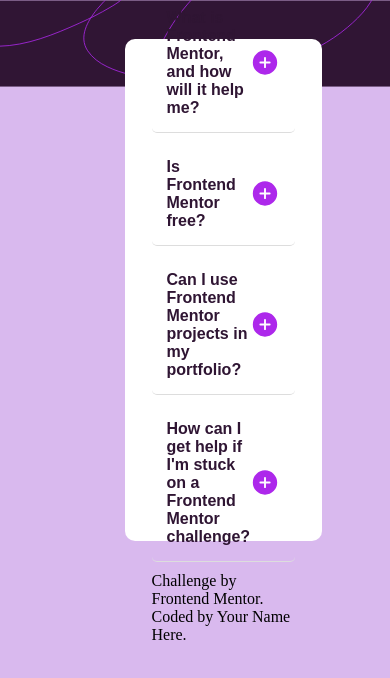
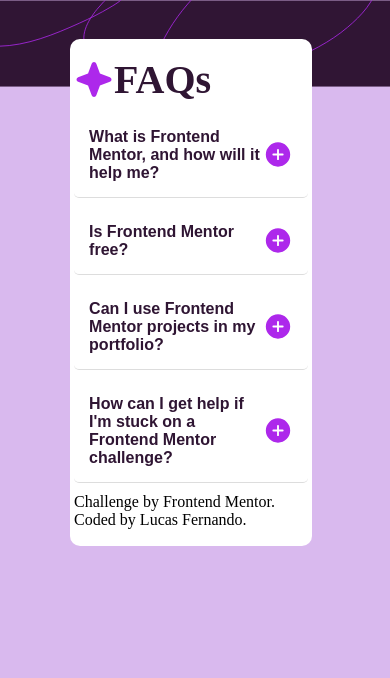
Before and after one commit to Lucas-FernandoJesus/FaqsAccordion, a plain HTML site: page index.html in a window 390 px wide. Drawn offline with Linux system fonts and the light colour scheme.

Commit message:
implementado responsividade

```diff
--- a/assets/styles/index.css
+++ b/assets/styles/index.css
@@ -15,23 +15,21 @@ body{
   background-size: contain;
 }
 
-#container{
+#container_information{
   display: flex;
   flex-direction: column;
   justify-content: center;
   background-color: hsl(0, 0%, 100%);
-  width: 30%;
-  height: 50%;
+  width: 26%;
+  height: 60%;
   margin-top: 10%;
-  margin-left: 32%;
+  margin-left: 34%;
   border-radius: 10px;
-  align-items: center;
-  padding: 40px;
+  padding: 58px;
 }
 
-h1{
+#container_information h1{
   display: flex;
-  align-items: center;
   font-size: 40px;
   color: hsl(292, 42%, 14%);
   font-weight: 700;
--- /dev/null
+++ b/assets/styles/links.css
@@ -0,0 +1,3 @@
+@import url("./accordion.css");
+@import url("./index.css");
+@import url("./media.css");
--- /dev/null
+++ b/assets/styles/media.css
@@ -0,0 +1,22 @@
+@media screen and (min-width : 375px) and (max-width:785px){
+  #container_information{
+    width: 60%;
+    height: 96%;
+    padding: 1%;
+    margin-left: 18%;
+  }
+}
+@media screen and (min-width : 786px) and (max-width:829px){
+  #container_information{
+    width: 60%;
+    display: flex;
+    height: 96%;
+    padding: 1%;
+    margin-left: 18%;
+  }
+}
+@media screen and (min-width : 830px) and (max-width:1440px){
+  #container_information{
+    height: 70%;
+  }
+}
--- a/index.html
+++ b/index.html
@@ -4,8 +4,7 @@
   <meta charset="UTF-8">
   <meta name="viewport" content="width=device-width, initial-scale=1.0"> <!-- displays site properly based on user's device -->
   <link rel="icon" type="image/png" sizes="32x32" href="./assets/images/favicon-32x32.png">
-  <link rel="stylesheet" href="./assets/styles/index.css">
-  <link rel="stylesheet" href="./assets/styles/accordion.css">
+  <link rel="stylesheet" href="./assets/styles/links.css">
   <title>Frontend Mentor | FAQ accordion</title>
 </head>
 <body>
@@ -61,7 +60,7 @@
       </div>
       <div class="attribution">
         Challenge by <a href="https://www.frontendmentor.io?ref=challenge" target="_blank">Frontend Mentor</a>.
-        Coded by <a href="#">Your Name Here</a>.
+        Coded by <a href="#">Lucas Fernando</a>.
       </div>
     </div>
   </section>
```
